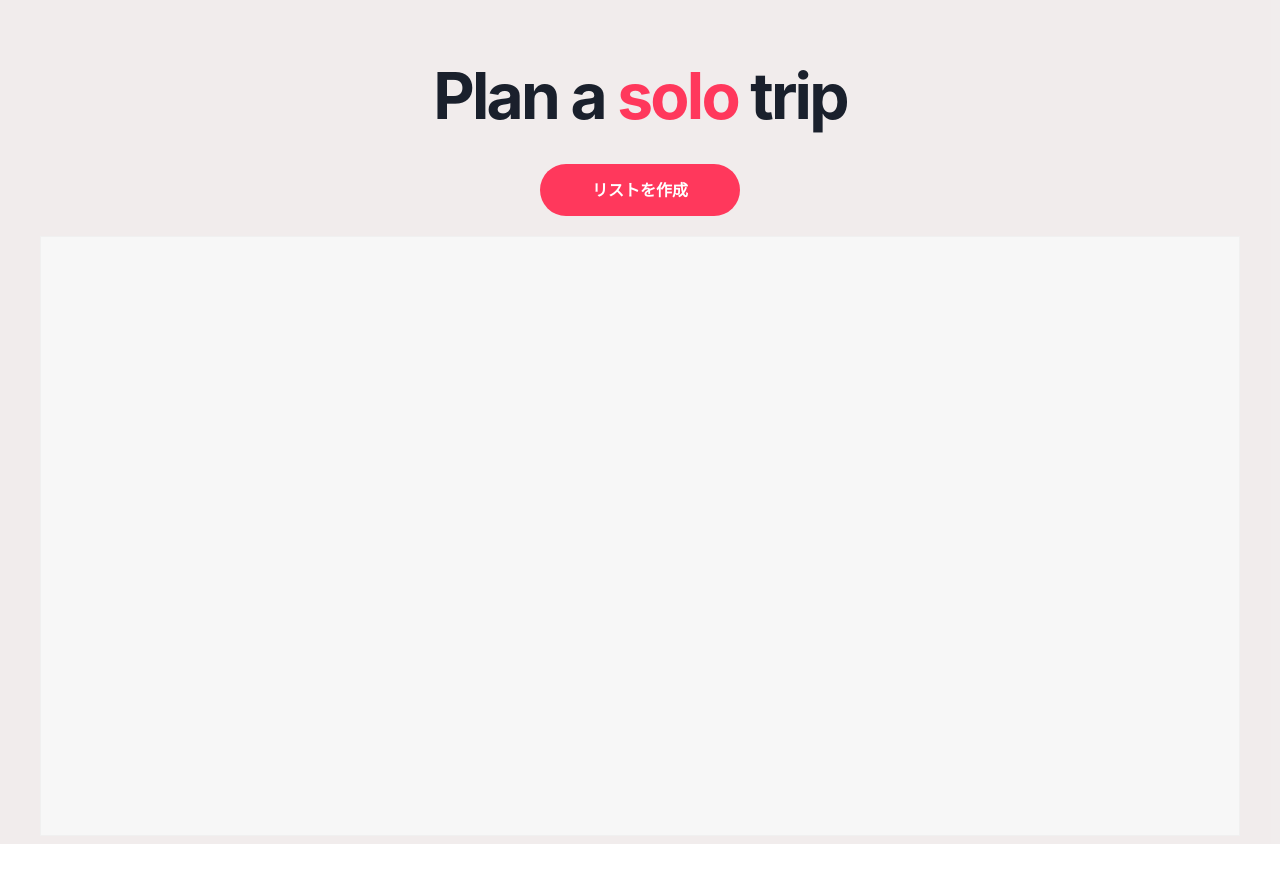
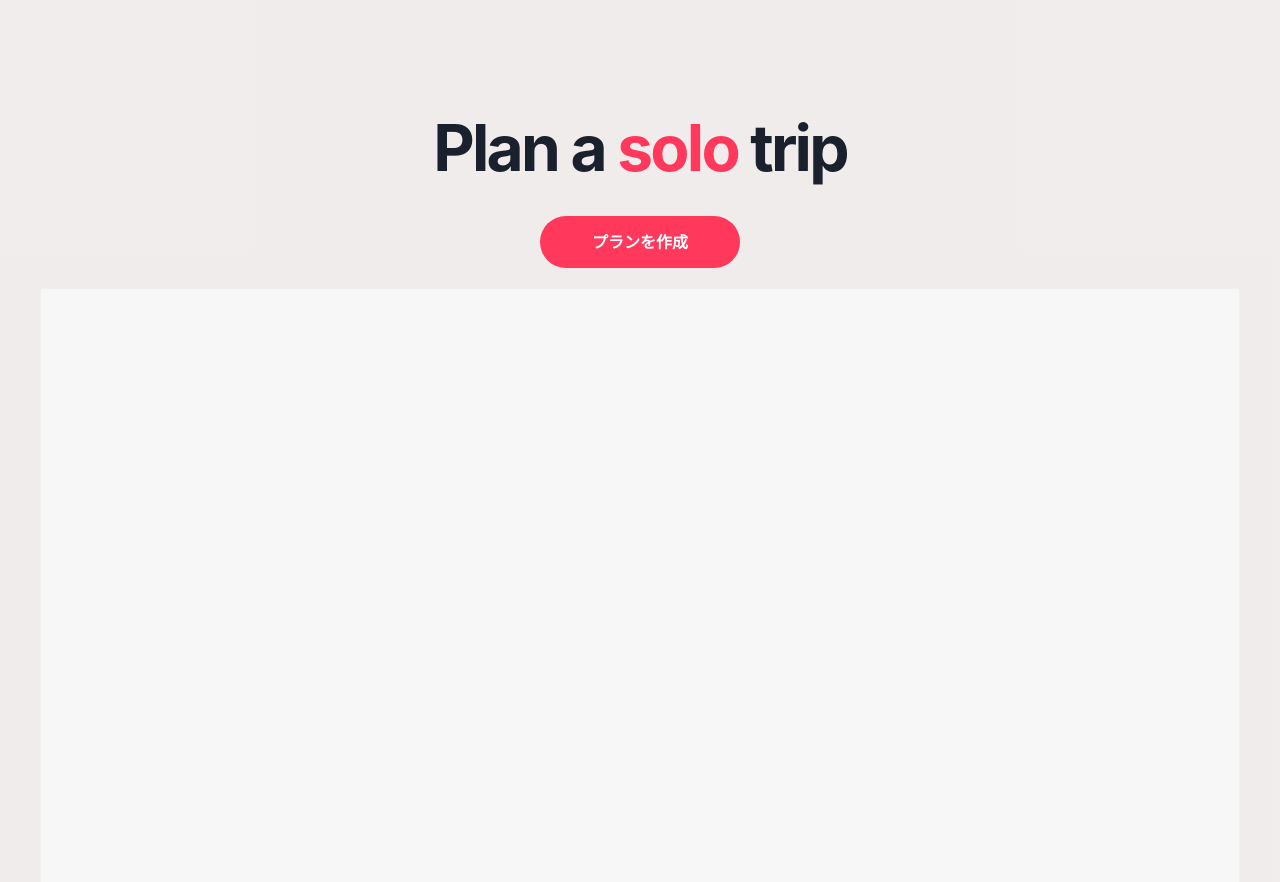
Before and after one commit to shinp09/solo-travel, a React (Create React App) app: page / in a window 1280 px wide. Shown: the top 882 px of the page. Before the commit the page ends 844 px from the top, so only its background shows below. Built offline with nearby package versions, Linux system fonts and the light colour scheme.

Commit message:
投稿の反映

```diff
--- a/src/App.css
+++ b/src/App.css
@@ -1,3 +1,4 @@
-App {
-  height: 1200px;
+.App {
+  height: 1000px;
+  background-color: #eee8e8cc;
 }
--- a/src/App.tsx
+++ b/src/App.tsx
@@ -4,14 +4,16 @@ import { BrowserRouter, Route, Switch } from "react-router-dom";
 import Home from "./components/Home";
 import ListView from "./components/ListView";
 
-function App(): JSX.Element {
+function App() {
   return (
+    <div className="App">
       <BrowserRouter>
         <Switch>
           <Route exact path="/" component={Home}></Route>
           <Route path="/ListView" component={ListView}></Route>
         </Switch>
       </BrowserRouter>
+    </div>
   );
 }
 
--- /dev/null
+++ b/src/components/Card.module.scss
@@ -0,0 +1,9 @@
+.card {
+  display: flex;
+  flex-wrap: nowrap;
+  justify-content: left;
+  background-color: #ffffff;
+  p {
+    overflow-wrap: break-word;
+  }
+}
--- /dev/null
+++ b/src/components/Card.tsx
@@ -0,0 +1,18 @@
+import * as React from "react";
+import style from "./Card.module.scss";
+
+interface PROPS {
+  title: string | number;
+  contents: string | number | undefined;
+}
+
+const Card: React.FC<PROPS> = (props): JSX.Element => {
+  return (
+    <div className={style.card}>
+      <p>{props.title}</p>
+      <p>{props.contents}</p>
+    </div>
+  );
+};
+
+export default Card;
--- a/src/components/Home.module.scss
+++ b/src/components/Home.module.scss
@@ -1,7 +1,7 @@
 .container {
   flex: 1;
-  padding: 48px 24px 8px 24px;
-  background-color: #eee8e8cc;
+  padding: 100px 24px 4px 24px;
+  height: 100%;
 
   h1 {
     font-size: 64px;
--- a/src/components/Home.tsx
+++ b/src/components/Home.tsx
@@ -15,11 +15,19 @@ import {
   Input,
   ModalFooter,
 } from "@chakra-ui/react";
+import Card from "./Card";
+
+interface Contents {
+  title: string | number;
+  contents: string | number | undefined;
+}
 
 const Home: React.FC = (): JSX.Element => {
   const { isOpen, onOpen, onClose } = useDisclosure();
-  const [title, setTitle] = useState<string | number>("");
-  const [planContents, setPlanContents] = useState<string>("");
+  const [planContents, setPlanContents] = useState<Contents>({
+    title: "",
+    contents: "",
+  });
 
   return (
     <div className={style.container}>
@@ -27,7 +35,7 @@ const Home: React.FC = (): JSX.Element => {
         Plan a <span>solo</span> trip
       </h1>
       <button className={style.btn} onClick={onOpen}>
-        リストを作成
+        プランを作成
       </button>
       <ChakraProvider>
         <Modal isOpen={isOpen} onClose={onClose} size="5xl">
@@ -40,14 +48,24 @@ const Home: React.FC = (): JSX.Element => {
                   <FormLabel>名前</FormLabel>
                   <Input
                     placeholder="タイトル"
-                    onChange={(e) => setTitle(e.target.value)}
+                    onChange={(e) =>
+                      setPlanContents({
+                        ...planContents,
+                        title: e.target.value,
+                      })
+                    }
                   />
                 </FormControl>
                 <FormControl>
                   <FormLabel>概要</FormLabel>
                   <Input
                     placeholder="旅行内容を入力"
-                    onChange={(e) => setPlanContents(e.target.value)}
+                    onChange={(e) =>
+                      setPlanContents({
+                        ...planContents,
+                        contents: e.target.value,
+                      })
+                    }
                   />
                 </FormControl>
               </ModalBody>
@@ -61,7 +79,9 @@ const Home: React.FC = (): JSX.Element => {
           </ModalOverlay>
         </Modal>
       </ChakraProvider>
-      <div className={style.wrapper}></div>
+      <div className={style.wrapper}>
+        <Card title={planContents.title} contents={planContents.contents} />
+      </div>
     </div>
   );
 };
```
Also changed, not shown: src/index.tsx (+6 -6 lines). Lines whose indentation alone changed are shown as unchanged.
